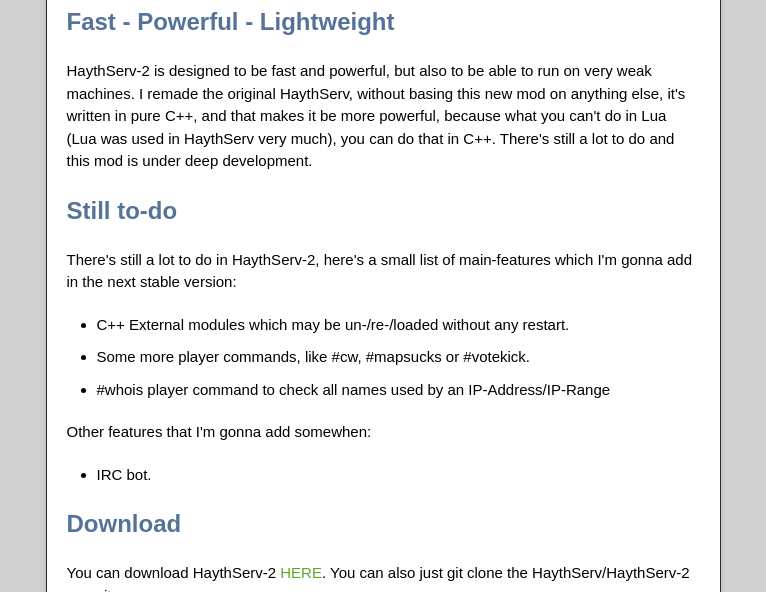
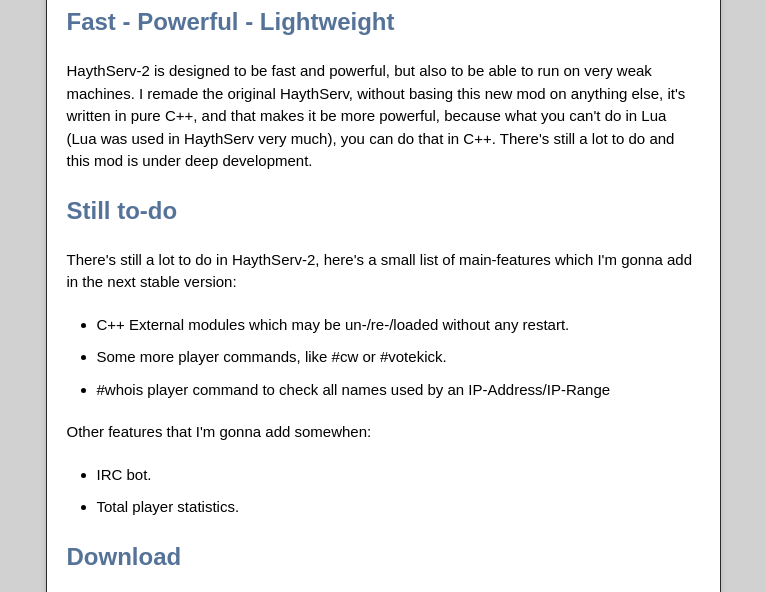
Before and after one commit to HaythServ/HaythServ-2, a plain HTML site: page index.html in a window 1280 px wide. Shown: the part 339-931 px from the top of the page, without its empty margins (257-1023 px from the left). Drawn offline with nearby package versions, Linux system fonts and the light colour scheme.

```diff
--- a/index.html
+++ b/index.html
@@ -51,16 +51,17 @@
 
 <ul>
 <li>C++ External modules which may be un-/re-/loaded without any restart.</li>
-<li>Some more player commands, like #cw, #mapsucks or #votekick.</li>
+<li>Some more player commands, like #cw or #votekick.</li>
 <li>#whois player command to check all names used by an IP-Address/IP-Range</li>
 </ul><p>Other features that I'm gonna add somewhen:</p>
 
 <ul>
 <li>IRC bot.</li>
+<li>Total player statistics.</li>
 </ul><h2>
 <a name="download" class="anchor" href="#download"><span class="octicon octicon-link"></span></a>Download</h2>
 
-<p>You can download HaythServ-2 <a href="http://162.220.10.113/wiki/index.php?title=Download">HERE</a>. You can also just git clone the HaythServ/HaythServ-2 repository...</p>
+<p>You can download HaythServ-2 <a href="http://162.220.10.113/wiki/index.php?title=Download">here</a>. You can also just git clone the HaythServ/HaythServ-2 repository...</p>
 
 <h2>
 <a name="current-features" class="anchor" href="#current-features"><span class="octicon octicon-link"></span></a>Current features</h2>
```
Also changed, not shown: params.json (+1 -1 lines).
